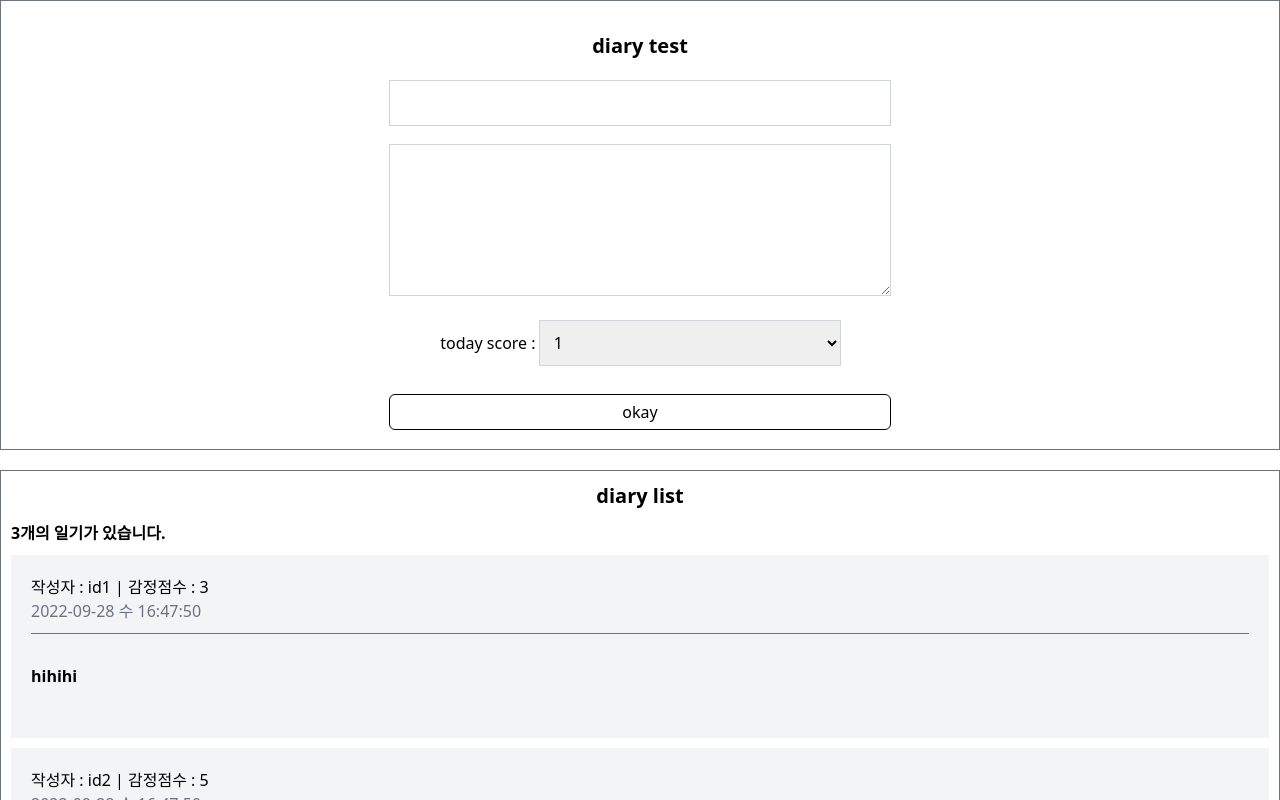
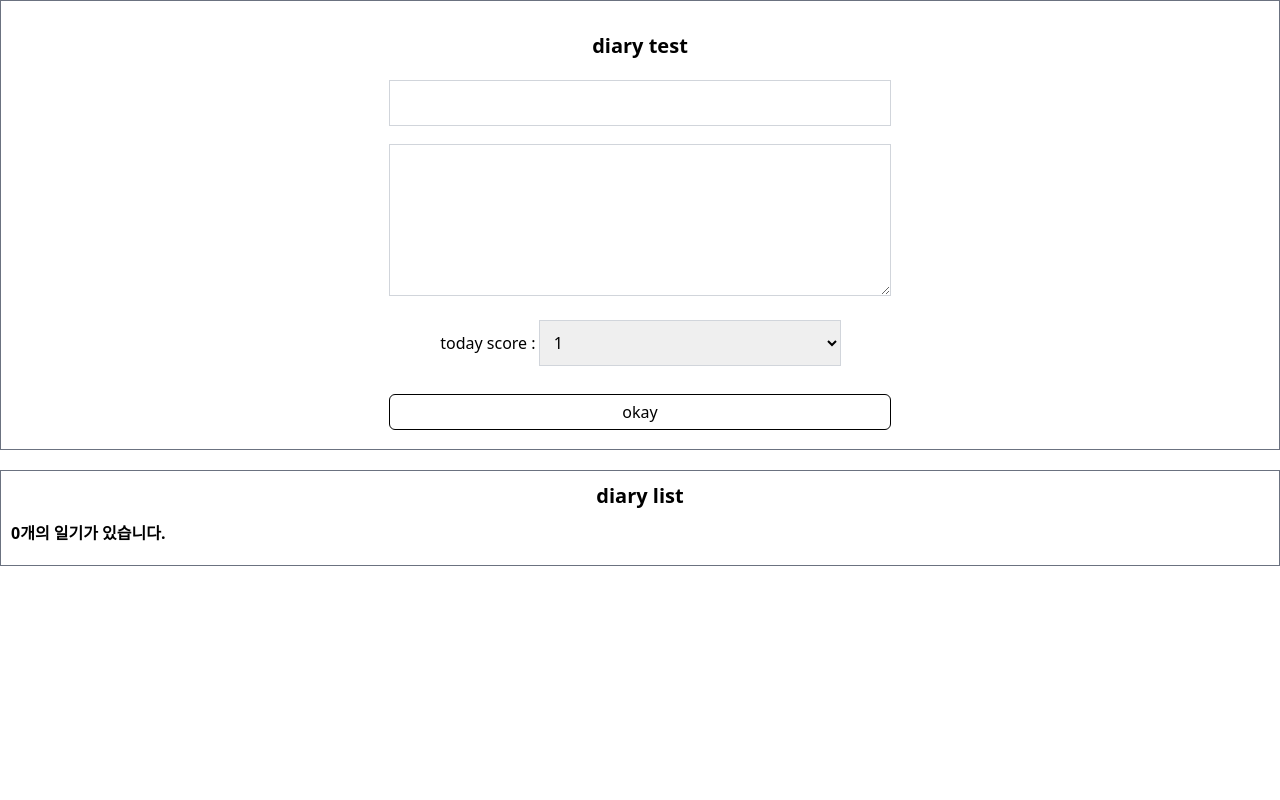
Before and after one commit to pyeong777/React-Tailwind, a React (Create React App) app: page / in a window 1280 px wide. Shown: the top 800 px of the page. Built offline with nearby package versions, Linux system fonts and the light colour scheme.

Commit message:
✨ add create & delete function

```diff
--- a/src/App.js
+++ b/src/App.js
@@ -3,39 +3,37 @@ import DiaryEditor from './DiaryEditor'
 import DiaryList from './DiaryList';
 import dayjs from 'dayjs';
 import 'dayjs/locale/ko';
+import { useState } from 'react';
+import { useRef } from 'react';
 dayjs.locale('ko');
 
-const nowDate = dayjs().format('YYYY-MM-DD ddd HH:mm:ss');
+function App() {
+const [data, setData] = useState([]);
 
-const dummyList = [
-  {
-    id: 1,
-    author: "id1",
-    content: "hihihi",
-    emotion: 3,
-    created_date: nowDate
-  },
-  {
-    id: 2,
-    author: "id2",
-    content: "hihihi",
-    emotion: 5,
-    created_date: nowDate
-   },
-   {
-    id: 3,
-    author: "id3",
-    content: "hihihi",
-    emotion: 1,
-    created_date: nowDate
-   }
-]
+const dataId = useRef(0);
 
-function App() {
+const onCreate = (author, content, emotion) => {
+  const nowDate = dayjs().format('YYYY-MM-DD ddd HH:mm:ss');
+  const newItem = {
+    author,
+    content,
+    emotion,
+    nowDate,
+    id : dataId.current,
+  };
+  dataId.current += 1;
+  setData([newItem, ...data])
+};
+
+const onDelete = (targetId) => {
+  const newDiaryList = data.filter((item) => item.id !== targetId);
+  setData(newDiaryList);
+};
+
  return (
     <div className='App'>
-      <DiaryEditor />
-      <DiaryList diaryList={dummyList}/>
+      <DiaryEditor onCreate={onCreate}/>
+      <DiaryList onDelete={onDelete} diaryList={data}/>
  </div>
  );
 }
--- a/src/DiaryEditor.js
+++ b/src/DiaryEditor.js
@@ -1,6 +1,6 @@
 import React, { useRef, useState } from "react";
 
-const DiaryEditor = () => {
+const DiaryEditor = ({onCreate}) => {
 
     const authorInput = useRef();
     const contentInput = useRef();
@@ -28,8 +28,14 @@ const DiaryEditor = () => {
             contentInput.current.focus();
             return;
         }
+
+        onCreate(state.author, state.content, state.emotion)
         alert("저장 성공");
-
+        setState({
+            author: '',
+            content: '',
+            emotion: 1,
+        });
 
     }
 
--- a/src/DiaryItem.js
+++ b/src/DiaryItem.js
@@ -1,12 +1,19 @@
-const DiaryItem = ({author, content, created_date, emotion, id}) => {
+const DiaryItem = ({onDelete, author, content, created_date, emotion, id}) => {
     return (
         <div className="p-20 mb-10 bg-gray-100">
             <div className="pb-10 mb-10 border-gray-500 border-b-1">
                 <p>작성자 : {author} | 감정점수 : {emotion}</p>
                 <p className="text-gray-500">{created_date}</p>
             </div>
-            <div className="font-bold my-30">
+            <div className="font-bold">
                 <p>{content}</p>
+                <button className="p-5 mt-25 w-100 outline outline-1 rounded-5 hover:bg-yellow-300 hover:text-white"
+                        onClick={() => {
+                        if(window.confirm(`${id+1}번째 일기를 정말 삭제하시겠습니까?`)) {
+                            onDelete(id);
+                        }
+                    }}>삭제하기
+                </button>
             </div>
         </div>
     )
--- a/src/DiaryList.js
+++ b/src/DiaryList.js
@@ -1,13 +1,13 @@
 import DiaryItem from './DiaryItem';
 
-const DiaryList = ( {diaryList} ) => {
+const DiaryList = ( {onDelete, diaryList} ) => {
     return (
         <div className="p-10 mt-20 border-gray-500 border-1">
             <h2 className='font-bold text-center text-20'>diary list</h2>
             <h3 className='my-10 font-bold'>{diaryList.length}개의 일기가 있습니다.</h3>
             <div>
                 {diaryList.map((item) => (
-                    <DiaryItem key={item.id} {...item}/>
+                    <DiaryItem key={item.id} {...item} onDelete={onDelete}/>
                 ))}
             </div>
         </div>
```
